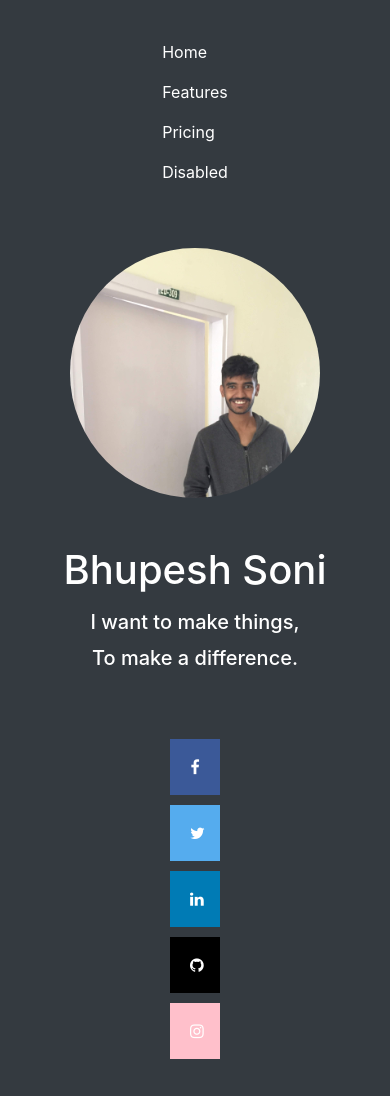
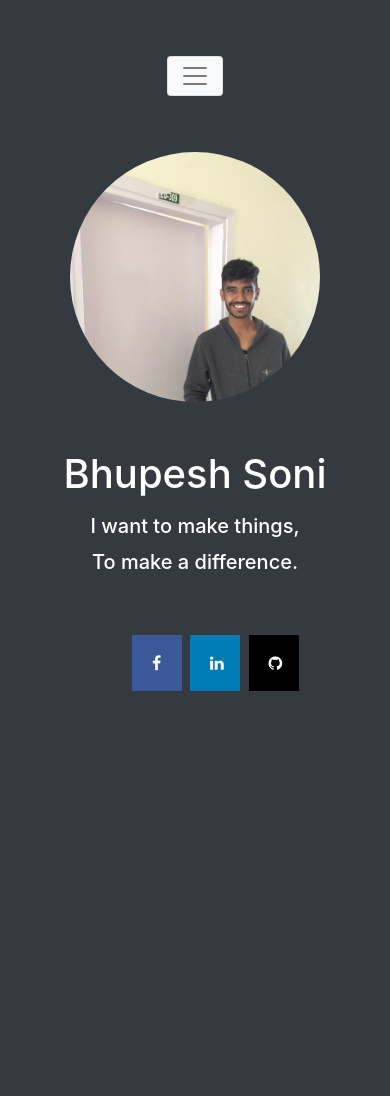
Before and after one commit to bhupesh1177/bhuppimon, a plain HTML site: page index.html in a window 390 px wide. After the commit the page ends 844 px from the top, so only its background shows below. Drawn offline with nearby package versions, Linux system fonts and the light colour scheme.

Commit message:
making phone friendly 5

```diff
--- a/index.html
+++ b/index.html
@@ -1,6 +1,11 @@
 <html>
 <head>
 	<link rel="stylesheet" href="styles.css">
+	<meta name="viewport" content="width=device-width, initial-scale=1">
+	<script src="https://code.jquery.com/jquery-2.1.3.min.js"></script>
+	<script src="https://stackpath.bootstrapcdn.com/bootstrap/4.2.1/js/bootstrap.min.js" integrity="sha384-B0UglyR+jN6CkvvICOB2joaf5I4l3gm9GU6Hc1og6Ls7i6U/mkkaduKaBhlAXv9k" crossorigin="anonymous"></script>
+	<script src="https://cdn.jsdelivr.net/npm/popper.js@1.16.0/dist/umd/popper.min.js" integrity="sha384-Q6E9RHvbIyZFJoft+2mJbHaEWldlvI9IOYy5n3zV9zzTtmI3UksdQRVvoxMfooAo" crossorigin="anonymous"></script>
+	<script src="https://stackpath.bootstrapcdn.com/bootstrap/4.4.1/js/bootstrap.min.js" integrity="sha384-wfSDF2E50Y2D1uUdj0O3uMBJnjuUD4Ih7YwaYd1iqfktj0Uod8GCExl3Og8ifwB6" crossorigin="anonymous"></script>
 	<link rel="stylesheet" href="https://cdnjs.cloudflare.com/ajax/libs/font-awesome/4.7.0/css/font-awesome.min.css">
 	<link rel="stylesheet" href="https://stackpath.bootstrapcdn.com/bootstrap/4.4.1/css/bootstrap.min.css" integrity="sha384-Vkoo8x4CGsO3+Hhxv8T/Q5PaXtkKtu6ug5TOeNV6gBiFeWPGFN9MuhOf23Q9Ifjh" crossorigin="anonymous">
 </head>
@@ -8,30 +13,27 @@
 	<title>Bhupesh Soni</title>
 </header>
 
-<body class="p-3 mb-2 bg-dark text-white">
+<body class="bg-dark text-white">
 
-	<div class="d-flex justify-content-center mt-2">
-	<nav class="navbar navbar-expand-lg navbar-light bg-dark">
-		<div class="container">
-		<div class="navbar-collapse" id="footerResponsive">
-		  <ul class="navbar-nav text-white">
-			<li class="nav-item">
-			  <a class="nav-link text-white" href="#">Home <span class="sr-only">(current)</span></a>
+	<div class="d-flex justify-content-center mt-5">
+		<nav class="navbar navbar-expand-md navbar-light bg-dark">
+		<button type="button" class="navbar-toggler bg-light" data-toggle="collapse" data-target="#nav">
+			<span class="navbar-toggler-icon"></span>
+		</button>
+		<div class="collapse navbar-collapse justify-content-between" id="nav">
+			<ul class="navbar-nav">
+				<li class="nav-item" >
+					<a class="nav-link text-light font-weight-bold px-3" href="#">Home</a>
 				</li>
 				<li class="nav-item">
-			  <a class="nav-link text-white" href="#">Features</a>
+					<a class="nav-link text-light font-weight-bold px-3" href="#">Blog</a>
 				</li>
 				<li class="nav-item">
-			  <a class="nav-link text-white" href="#">Pricing</a>
-			</li>
-			<li class="nav-item">
-			  <a class="nav-link text-white" href="#">Disabled</a>
+					<a class="nav-link text-light font-weight-bold px-3" href="#">Reusme</a>
 				</li>
 			</ul>
 		</div>
-	</div>
 		</nav>
-	</div>
 	</div>
 	  <div class="container mt-5">
 		<div class="d-flex justify-content-center">
@@ -58,30 +60,21 @@
 	</div>
 	  </div>
 
+
+
 	  <div class="d-flex justify-content-center mt-5">
-	  <nav class="navbar navbar-expand-lg navbar-light bg-dark " >
-		  <div class="container">
-		<div class="navbar-collapse" id="footerResponsive">
-		  <ul class="navbar-nav">
-			<li class="nav-item">
+		  <ul style="display:inline;">
+			<li style="display:inline;">
 				<a href="https://www.facebook.com/bhupesh.l3vi" class="fa fa-facebook"></a>
 			</li>
-			<li class="nav-item">
-				<a href="https://twitter.com/bsoni151" class="fa fa-twitter"></a>
-			</li>
-			<li class="nav-item">
+			<li style="display:inline;">
 				<a href="www.linkedin.com/in/bhupesh-soni-5b4992130" class="fa fa-linkedin"></a>
 			</li>
-			<li class="nav-item">
+			<li style="display:inline;">
 				<a href="#" class="fa fa-github"></a>
-			</li>
-			<li class="nav-item">
-				<a href="https://www.instagram.com/buggsbony/" class="fa fa-instagram"></a>
 			</li>
 		  </ul>
 		</div>
 	  </div>
-	  </nav>
-	  </div>
 </body>
 </html>
```
Lines whose indentation alone changed are shown as unchanged.
